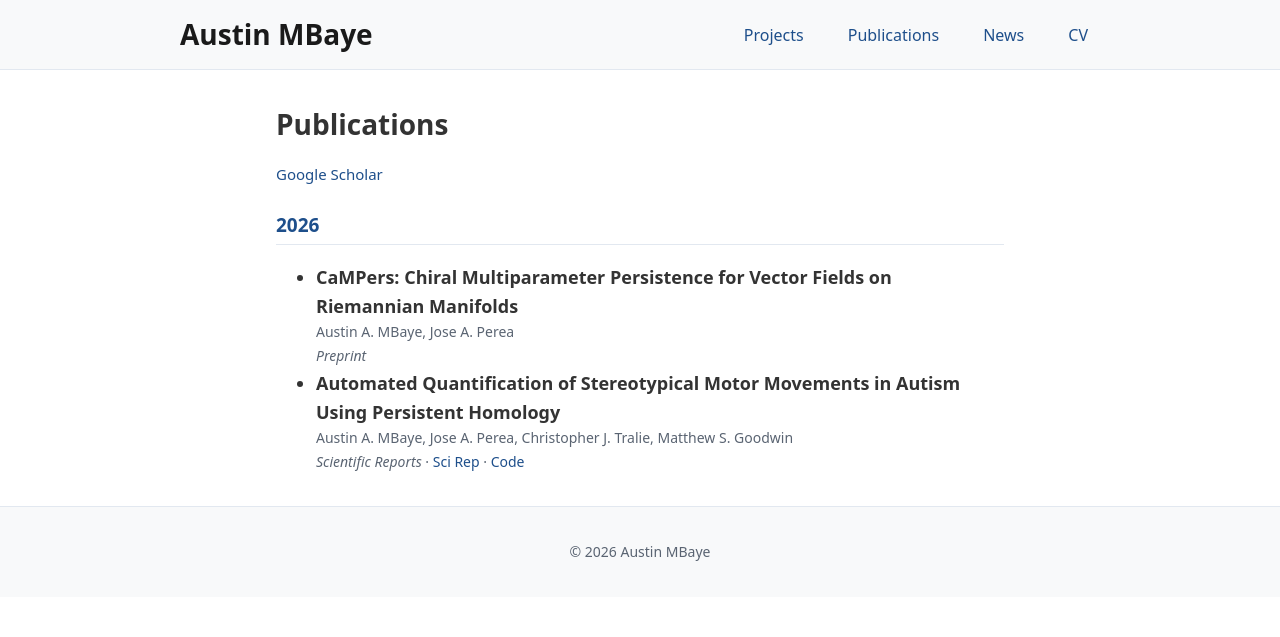
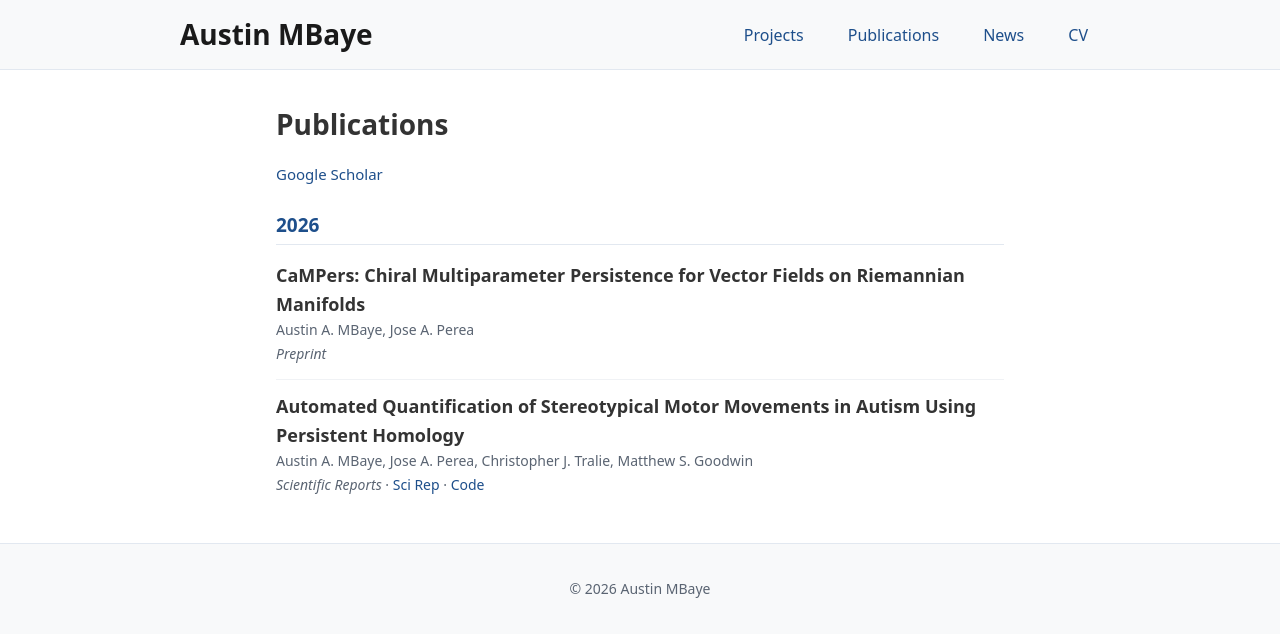
Before and after one commit to ambaye15/ambaye15.github.io, a Jekyll site: the page built from publications.html, in a window 1280 px wide. Shown: the top 637 px of the page. Built offline with Jekyll 4.4.1, drawn with Linux system fonts in a browser that asks for light colours.

Commit message:
Add styles for publication list and citations
Add styles for publication list and citation formatting.

```diff
--- a/assets/main.css
+++ b/assets/main.css
@@ -517,6 +517,40 @@ img { max-width: 100%; height: auto; }
   display: none;
 }
 
+.publication-list {
+  list-style: none;
+  margin: 0;
+  padding: 0;
+}
+
+.publication {
+  padding: var(--sp-3) 0;
+}
+
+.publication + .publication {
+  border-top: 1px solid var(--line-faint);
+}
+
+.publication-cite {
+  margin-top: var(--sp-1);
+  font-size: var(--fs-sm);
+}
+
+.publication-cite summary {
+  width: fit-content;
+  cursor: pointer;
+  color: var(--accent);
+}
+
+.publication-cite pre {
+  margin: var(--sp-2) 0 0;
+  padding: var(--sp-3);
+  overflow-x: auto;
+  background: var(--surface-code);
+  border: 1px solid var(--line);
+  border-radius: var(--radius-sm);
+}
+
 /* ============================================================
    MOBILE
    ============================================================ */
```
